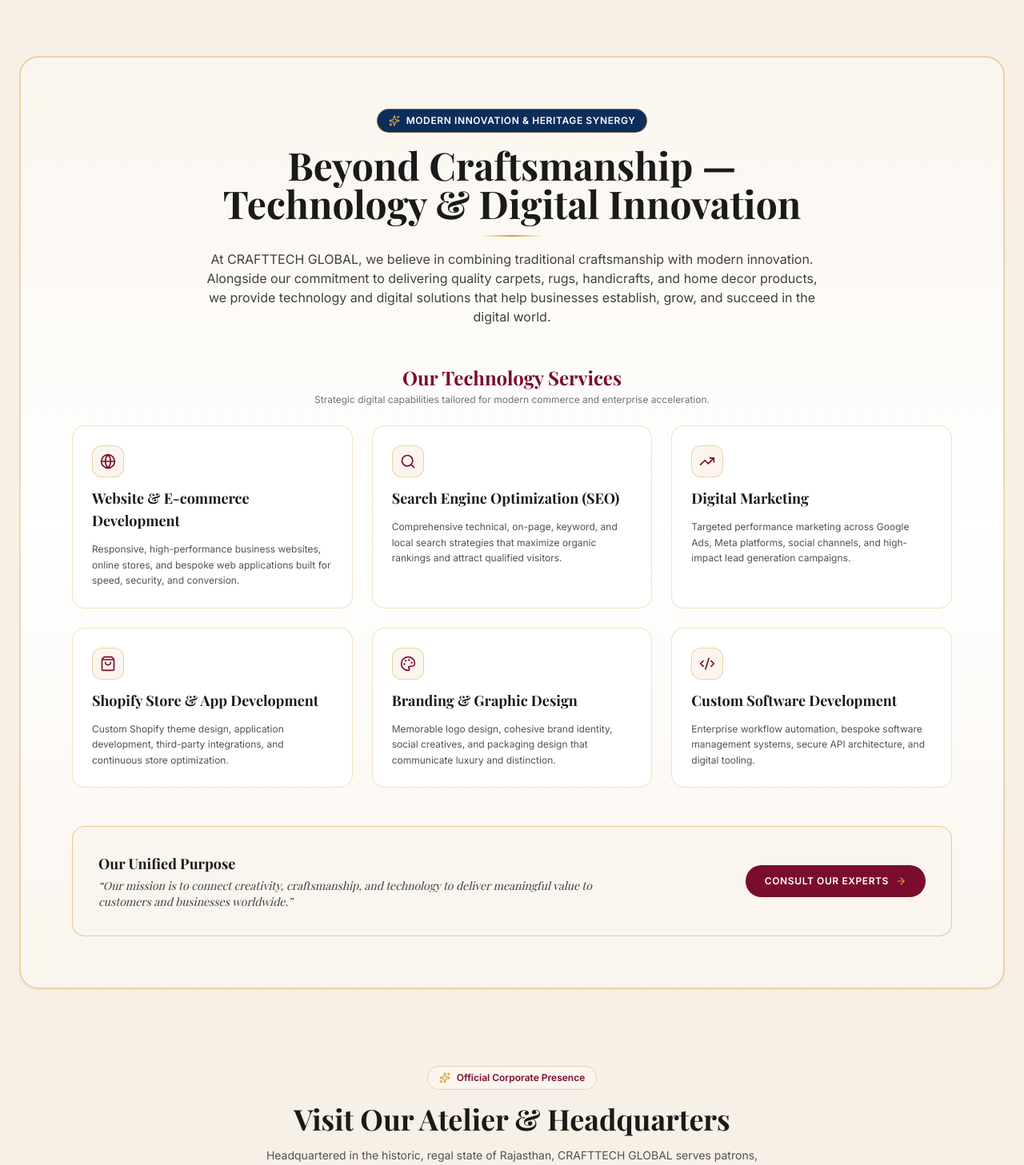
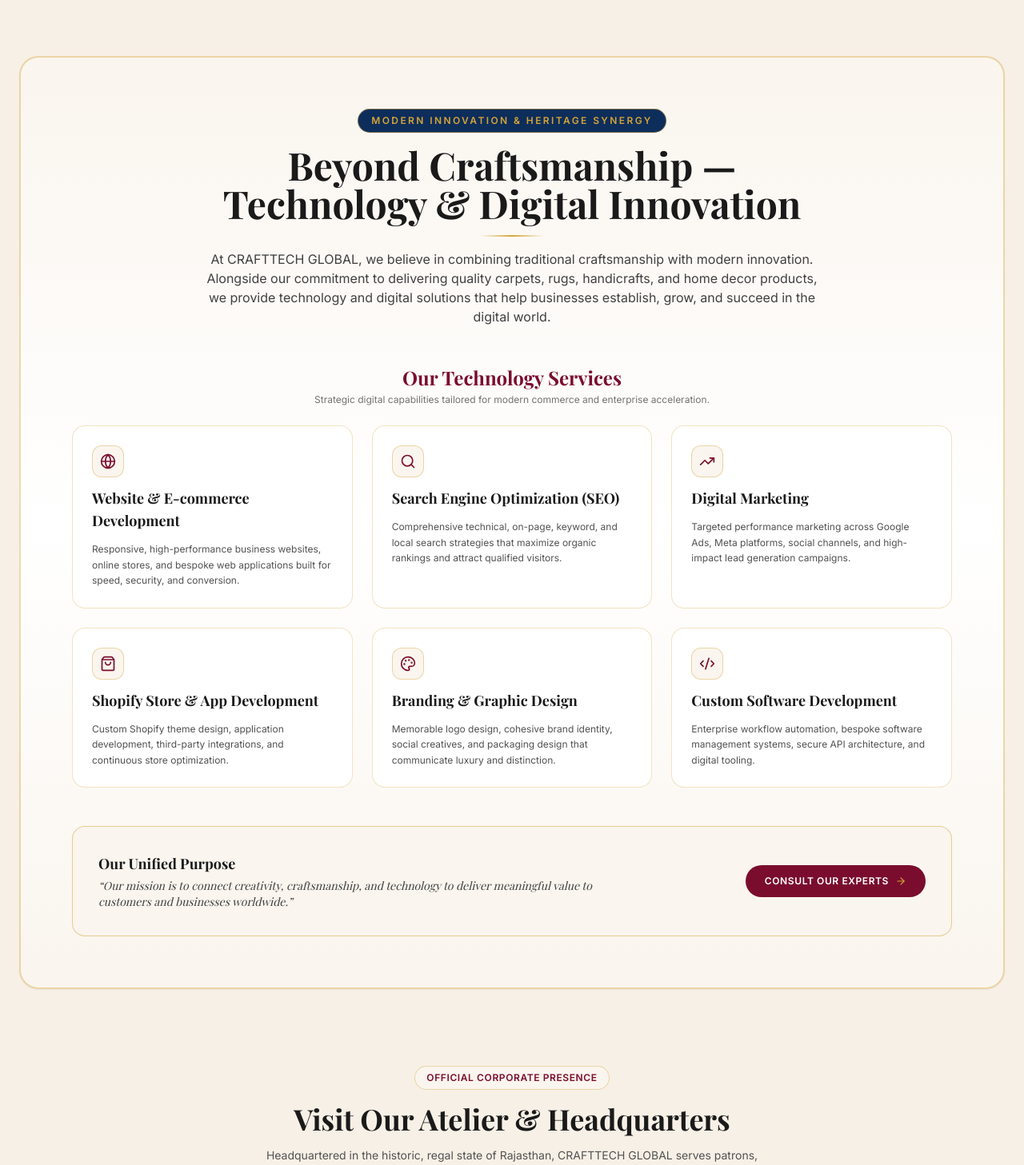
Before and after one commit to crafttechglobal13/Crafttech-Global, a Next.js app: page /about in a window 1280 px wide. Shown: the part 1740-3197 px from the top of the page at 80% size. Built offline with nearby package versions, Linux system fonts and the light colour scheme; a web font is replaced by a local one.

Commit message:
fix: remove sparkle badge icons from pills and headers across all pages

```diff
--- a/app/(storefront)/about/page.tsx
+++ b/app/(storefront)/about/page.tsx
@@ -15,7 +15,6 @@ import {
   Clock,
   Navigation,
   ExternalLink,
-  Sparkles,
   Code2,
   Globe,
   Search,
@@ -138,8 +137,7 @@ export default function AboutPage() {
         <div className="bg-gradient-to-b from-[#FAF5EE] via-white to-[#FAF5EE] rounded-3xl border-2 border-[#D4A437]/40 p-8 sm:p-12 lg:p-16 shadow-sm space-y-12">
           {/* Header & Company Introduction */}
           <div className="max-w-3xl mx-auto text-center space-y-4">
-            <div className="inline-flex items-center gap-2 bg-[#0D2D5B] text-white px-3.5 py-1.5 rounded-full text-xs font-semibold tracking-wider uppercase border border-[#D4A437]/50 shadow-xs">
-              <Sparkles className="w-3.5 h-3.5 text-[#D4A437]" />
+            <div className="inline-flex items-center bg-[#0D2D5B] text-[#D4A437] px-4 py-1.5 rounded-full text-xs font-semibold tracking-[0.2em] uppercase border border-[#D4A437]/50 shadow-xs">
               <span>Modern Innovation & Heritage Synergy</span>
             </div>
 
@@ -270,8 +268,7 @@ export default function AboutPage() {
       {/* Corporate Headquarters & Atelier with Interactive Map */}
       <section className="max-w-7xl mx-auto px-4 sm:px-6">
         <div className="space-y-4 text-center max-w-2xl mx-auto mb-12">
-          <div className="inline-flex items-center gap-2 bg-[#FAF5EE] border border-[#D4A437]/40 px-3.5 py-1.5 rounded-full text-xs text-[#7A0D2E] font-semibold">
-            <Sparkles className="w-3.5 h-3.5 text-[#D4A437]" />
+          <div className="inline-flex items-center bg-[#FAF5EE] border border-[#D4A437]/40 px-3.5 py-1.5 rounded-full text-xs text-[#7A0D2E] font-semibold tracking-wider uppercase">
             <span>Official Corporate Presence</span>
           </div>
           <h2 className="font-serif text-3xl sm:text-4xl font-bold text-[#1A1A1A]">
--- a/app/(storefront)/contact/page.tsx
+++ b/app/(storefront)/contact/page.tsx
@@ -2,7 +2,7 @@
 
 import React, { useState, useEffect, Suspense } from "react";
 import { useSearchParams } from "next/navigation";
-import { Mail, Phone, MapPin, Clock, CheckCircle, Globe, Sparkles } from "lucide-react";
+import { Mail, Phone, MapPin, Clock, CheckCircle, Globe } from "lucide-react";
 import { dbService } from "@/lib/database/db";
 
 function ContactFormInner() {
@@ -75,8 +75,7 @@ function ContactFormInner() {
           Send a Message
         </h3>
         {formData.service && (
-          <span className="inline-flex items-center gap-1 bg-[#FAF5EE] text-[#7A0D2E] border border-[#D4A437]/40 px-2.5 py-0.5 rounded-full text-[10px] font-bold">
-            <Sparkles className="w-3 h-3 text-[#D4A437]" />
+          <span className="inline-flex items-center bg-[#FAF5EE] text-[#7A0D2E] border border-[#D4A437]/40 px-3 py-0.5 rounded-full text-[10px] font-bold tracking-wider uppercase">
             <span>Consultation Request</span>
           </span>
         )}
--- a/app/(storefront)/custom-orders/page.tsx
+++ b/app/(storefront)/custom-orders/page.tsx
@@ -2,7 +2,7 @@
 
 import React, { useState } from "react";
 import Image from "next/image";
-import { Ruler, CheckCircle, Palette, Sparkles, ShieldCheck } from "lucide-react";
+import { Ruler, CheckCircle, Palette, ShieldCheck } from "lucide-react";
 import { dbService } from "@/lib/database/db";
 
 export default function CustomOrdersPage() {
--- a/app/(storefront)/products/[slug]/ProductClientView.tsx
+++ b/app/(storefront)/products/[slug]/ProductClientView.tsx
@@ -14,7 +14,6 @@ import {
   Ruler,
   Check,
   Share2,
-  Sparkles,
   CheckCircle,
 } from "lucide-react";
 import { dbService } from "@/lib/database/db";
--- a/app/(storefront)/services/page.tsx
+++ b/app/(storefront)/services/page.tsx
@@ -9,7 +9,6 @@ import {
   Palette,
   Code2,
   ArrowRight,
-  Sparkles,
   CheckCircle2,
   MessageSquare,
   ShieldCheck,
@@ -35,8 +34,7 @@ export default function ServicesPage() {
         <div className="absolute bottom-0 left-0 w-[400px] h-[400px] bg-[#7A0D2E]/20 rounded-full blur-3xl pointer-events-none" />
 
         <div className="relative max-w-7xl mx-auto px-4 sm:px-6 text-center space-y-6">
-          <div className="inline-flex items-center gap-2 bg-[#FAF5EE]/10 border border-[#D4A437]/50 px-4 py-1.5 rounded-full text-xs text-[#D4A437] font-semibold tracking-wider uppercase backdrop-blur-xs">
-            <Sparkles className="w-3.5 h-3.5" />
+          <div className="inline-flex items-center bg-[#FAF5EE]/10 border border-[#D4A437]/50 px-4 py-1.5 rounded-full text-xs text-[#D4A437] font-semibold tracking-[0.2em] uppercase backdrop-blur-xs">
             <span>Digital Engineering & Strategic Growth</span>
           </div>
 
--- a/components/home/TechServicesSection.tsx
+++ b/components/home/TechServicesSection.tsx
@@ -10,7 +10,6 @@ import {
   Palette,
   Code2,
   ArrowRight,
-  Sparkles,
   CheckCircle2,
   MessageSquare,
 } from "lucide-react";
@@ -30,8 +29,7 @@ export default function TechServicesSection() {
 
         {/* Section Header */}
         <div className="relative z-10 text-center max-w-3xl mx-auto space-y-4 mb-12">
-          <div className="inline-flex items-center gap-2 bg-[#0D2D5B] text-white px-4 py-1.5 rounded-full text-xs font-semibold tracking-wider uppercase border border-[#D4A437]/50 shadow-xs">
-            <Sparkles className="w-3.5 h-3.5 text-[#D4A437]" />
+          <div className="inline-flex items-center bg-[#0D2D5B] text-[#D4A437] px-4 py-1.5 rounded-full text-xs font-semibold tracking-[0.2em] uppercase border border-[#D4A437]/50 shadow-xs">
             <span>Digital Excellence • Enterprise Innovation</span>
           </div>
 
```
Also changed, not shown: 114 other files (tests, documents, lock files or other folders).
